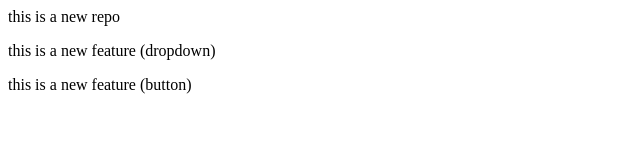
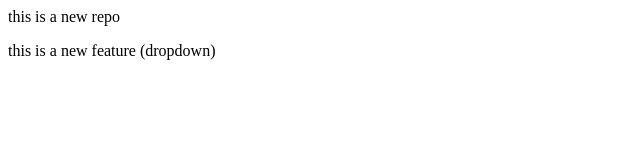
Before and after one commit to therush2003/localrepo, a plain HTML site: page index.html in a window 1280 px wide. Shown: the whole page, without its empty margins (0-640 px from the left). Drawn offline with Linux system fonts and the light colour scheme.

Commit message:
button delete

```diff
--- a/index.html
+++ b/index.html
@@ -1,4 +1,2 @@
 <p>this is a new repo</p>
 <p>this is a new feature (dropdown)
-<p>this is a new feature (button)
-</p>
```
